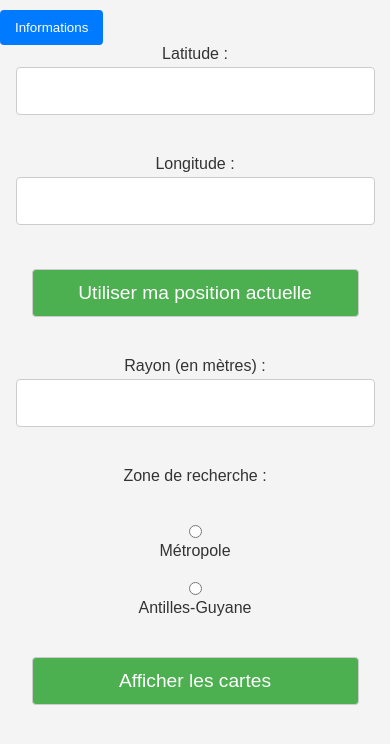
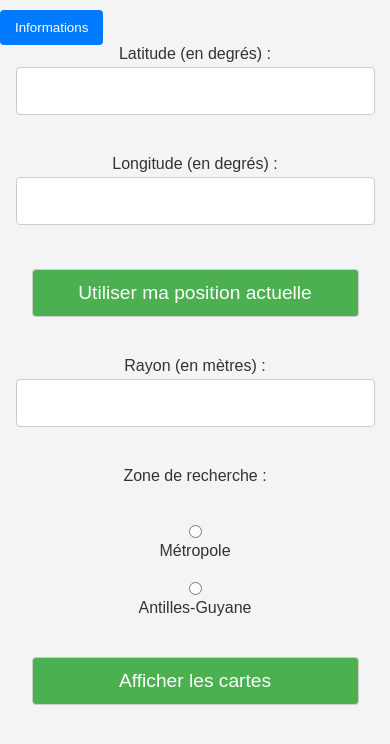
Before and after one commit to Deadier/deadier.github.io, a plain HTML site: page Cartographie des antennes mobiles.html in a window 390 px wide. Drawn offline with Linux system fonts and the light colour scheme.

Commit message:
Update Cartographie des antennes mobiles.html

```diff
--- a/Cartographie des antennes mobiles.html
+++ b/Cartographie des antennes mobiles.html
@@ -114,15 +114,15 @@
 
     <!-- Section d'information masquée -->
     <div id="infoSection">
-        <p>Cette page permet de visualiser les antennes mobiles dans une zone spécifique. Vous pouvez entrer des coordonnées géographiques, un rayon de recherche, et choisir entre la Métropole et les Antilles-Guyane. Appuyez sur "Afficher les cartes" pour voir les résultats.</p>
+        <p>Cette page permet de visualiser les antennes mobiles dans une zone spécifique. Entrez des coordonnées géographiques (ou récupérer votre position en cliquant sur "Utiliser ma position actuelle", un rayon de recherche, et choisissez entre la Métropole et les Antilles-Guyane (ce qui déterminera les oépraeurs à afficher). Appuyez sur "Afficher les cartes" pour voir les résultats.</p>
     </div>
 
     <!-- Formulaire pour la saisie des données -->
     <form id="mapForm">
-        <label for="latitude">Latitude :</label>
+        <label for="latitude">Latitude (en degrés) :</label>
         <input type="text" id="latitude" name="latitude" required><br><br>
 
-        <label for="longitude">Longitude :</label>
+        <label for="longitude">Longitude (en degrés) :</label>
         <input type="text" id="longitude" name="longitude" required><br><br>
 
 		<!-- Bouton pour la géolocalisation -->
```
